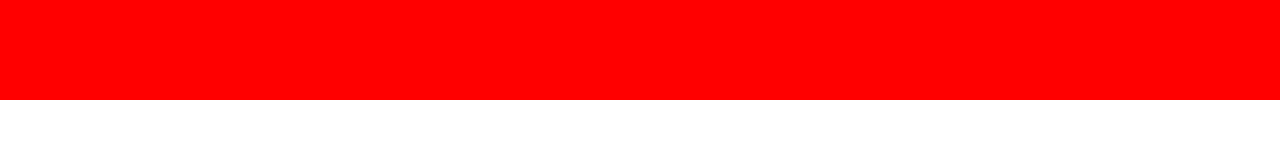
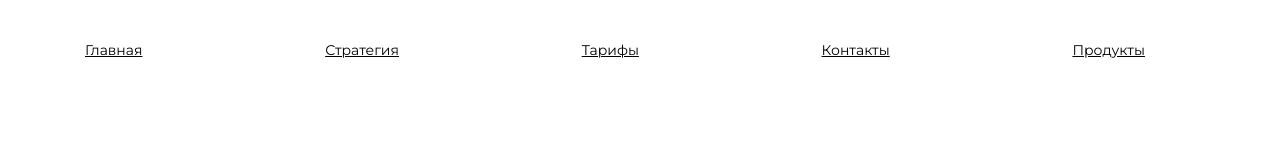
Before and after one commit to mukhtarkhanova/diplom, a website built with webpack: page public/index.html in a window 1280 px wide. Built offline with nearby package versions, Linux system fonts and the light colour scheme.

Commit message:
Работа на уроке

```diff
--- a/public/index.html
+++ b/public/index.html
@@ -8,8 +8,16 @@
     <title>Диплом</title>
   </head>
   <body>
-    <div id="app"></div>
-    <header></header>
+    <div class="wrapper">
+      <header>
+        <a href="#">Главная</a>
+        <a href="#">Стратегия</a>
+        <a href="#">Тарифы</a>
+        <a href="#">Контакты</a>
+        <a href="#">Продукты</a>
+      </header>
+    </div>
+
     <script src="bundle.js" type="module"></script>
   </body>
 </html>
--- a/src/style/style.scss
+++ b/src/style/style.scss
@@ -5,9 +5,36 @@
 body{
   flex-direction: column;
 }
+.wrapper{
+  width: 1110px;
+  margin: 0 auto;
+}
 
 header{
-  background-color: red;
   height: 100px;
   width: 100%;
+  display: flex;
+  justify-content: space-between;
+  align-items: center;
 }
+
+a{
+  color: black;
+  font-size: 14px;
+  font-weight: 400;
+  margin-right: 50px;
+  transition: 0,5s;
+}
+.main{
+  width: 100%;
+  height: 400px;
+  background-color: greenyellow;
+}
+.item{
+  height: 50px;
+  width: 150px;
+  background-color: green;
+  display: flex;
+  justify-content: center;
+  align-items: center;
+}
```
Also changed, not shown: .babelrc (added), public/style.css, 1 other file.
